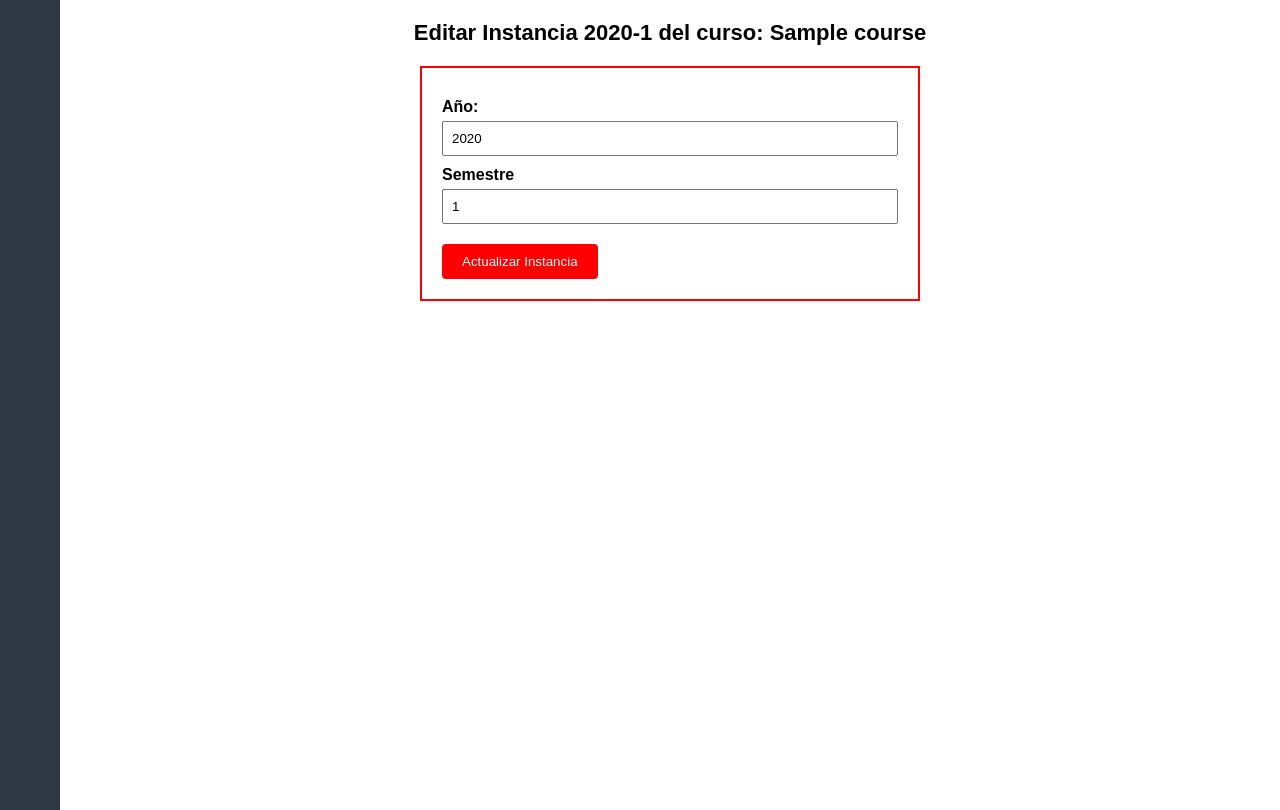
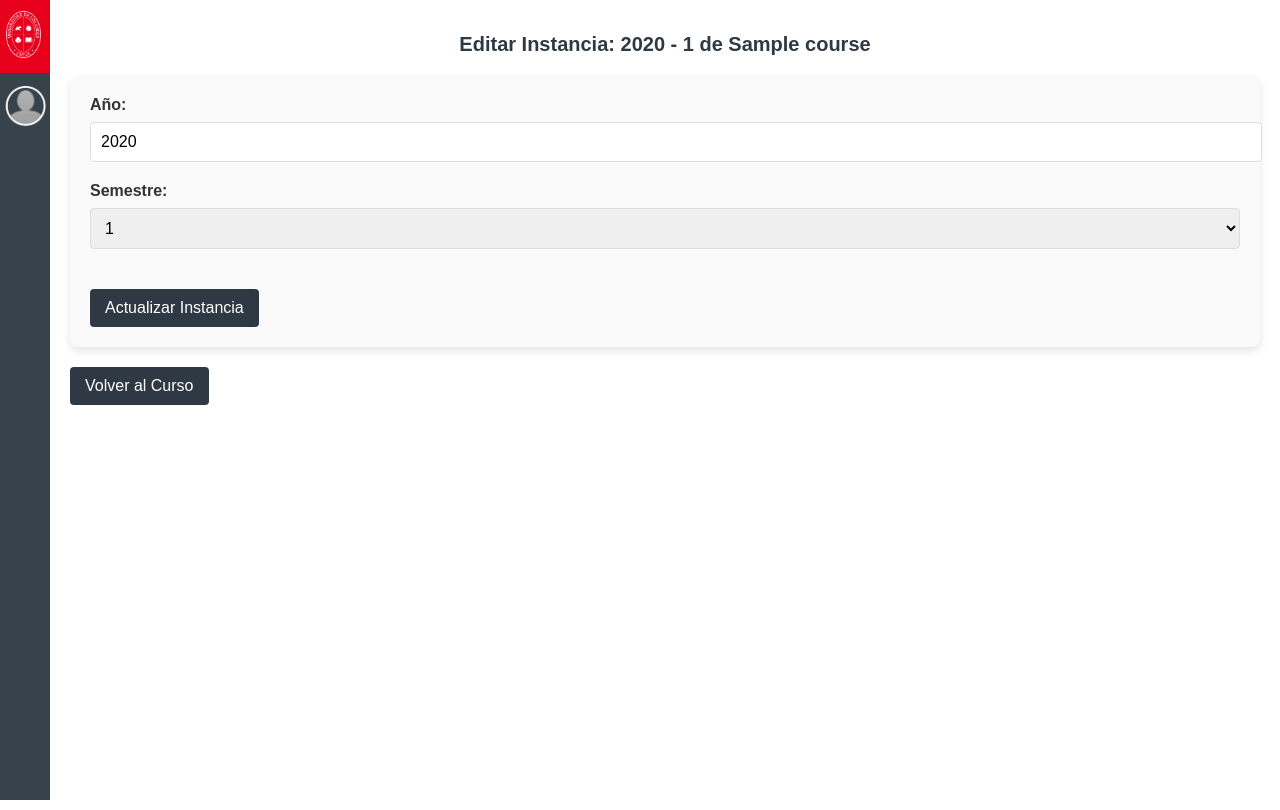
Before and after one commit to FabianSaavedraE/SGA_SoftwareVerificable_grupo1, a Flask app: page /course_instances/1 in a window 1280 px wide. Run offline with Flask 3, Linux system fonts and the light colour scheme; tables that the repository leaves empty hold one stand-in row (values such as "Sample post").

Commit message:
fix: inclusion of update on the fix

```diff
--- a/app/controllers/course_instance_controller.py
+++ b/app/controllers/course_instance_controller.py
@@ -32,8 +32,18 @@ def update_course_instance(course_instance, data):
     if not course_instance:
         return None
 
-    course_instance.year = data.get('year', course_instance.year)
-    course_instance.semester = data.get('semester', course_instance.semester)
+    new_year = int(data.get('year', course_instance.year))
+    new_semester = int(data.get('semester', course_instance.semester))
+    exists = CourseInstance.query.filter_by(
+        course_id=course_instance.course_id,
+        year=new_year,
+        semester=new_semester
+    ).filter(CourseInstance.id != course_instance.id).first()
+    if exists:
+        return None
+
+    course_instance.year = new_year
+    course_instance.semester = new_semester
 
     db.session.commit()
     return course_instance
--- a/app/routes/course_instance_routes.py
+++ b/app/routes/course_instance_routes.py
@@ -29,11 +29,11 @@ def show_course_instance_view(course_instance_id):
 @course_instance_bp.route('/create/<int:course_id>', methods=['GET', 'POST'])
 def create_course_instance_view(course_id):
     course = get_course(course_id)
-    error = None
 
     if not course:
         return redirect(url_for('courses.get_course_view'))
 
+    error = None
     if request.method == 'POST':
         data = build_course_instance_data(request.form, course_id)
         course_instance = create_course_instance(data)
@@ -58,17 +58,22 @@ def update_course_instance_view(course_instance_id):
             course_id=course_instance.course.id
         ))
 
+    error = None
     if request.method == 'POST':
         data = request.form
-        update_course_instance(course_instance, data)
-        return redirect(url_for(
-            'courses.show_course_view',
-            course_id=course_instance.course.id
-        ))
+        course_instance_updated = update_course_instance(course_instance, data)
+        if course_instance_updated is None:
+            error = "Ya existe otra instancia de este curso en ese año y semestre."
+        else:
+            return redirect(url_for(
+                'courses.show_course_view',
+                course_id=course_instance.course.id
+            ))
 
     return render_template(
         'course_instances/edit.html',
-        course_instance=course_instance
+        course_instance=course_instance,
+        error=error
     )
 
 @course_instance_bp.route(
--- a/app/templates/course_instances/create.html
+++ b/app/templates/course_instances/create.html
@@ -14,9 +14,7 @@
     <h1>Crear Instancia para el curso {{ course.name }}</h1>
 
     {% if error %}
-    <div class="error-msg">
-        {{ error }}
-    </div>
+    <div class="error-msg">{{ error }}</div>
     {% endif %}
 
     <form action="{{ url_for('course_instances.create_course_instance_view', course_id=course.id) }}" method="POST">
--- a/app/templates/course_instances/edit.html
+++ b/app/templates/course_instances/edit.html
@@ -1,121 +1,41 @@
 <!DOCTYPE html>
-<html lang="en">
+<html lang="es">
+
 <head>
     <meta charset="UTF-8">
-    <title>Editar Instancia de Curso</title>
-    <style>
-        html, body {
-            margin: 0;
-            padding: 0;
-            height: 100%;
-            font-family: sans-serif;
-        }
+    <title>Editar Instancia de Curso {{ course_instance.course.name }}</title>
+    <link rel="stylesheet" href="{{ url_for('static', filename='styles/user_styles.css') }}">
+</head>
 
-        body {
-            display: flex;
-        }
+<body>
+{% include 'navbar.html' %}
 
-        .sidebar {
-            width: 60px;
-            background-color: #2f3943;
-            height: 100vh;
-            display: flex;
-            flex-direction: column;
-            align-items: center;
-            padding-top: 10px;
-        }
+<div class="main">
+    <h1 class="title">Editar Instancia: {{ course_instance.year }} - {{ course_instance.semester }} de {{ course_instance.course.name }}</h1>
 
-        .main {
-            flex-grow: 1;
-            height: 100vh;
-            box-sizing: border-box;
-            padding: 20px;
-            background-color: white;
-            overflow: auto;
-            display: flex;
-            flex-direction: column;
-            align-items: center;
-        }
+    {% if error %}
+    <div class="error-msg">{{ error }}</div>
+    {% endif %}
 
-        .title {
-            font-weight: bold;
-            font-size: 22px;
-            margin-bottom: 20px;
-            text-align: center;
-        }
+    <form action="{{ url_for('course_instances.update_course_instance_view', course_instance_id=course_instance.id) }}" method="POST">
+        <div>
+            <label for="year">Año:</label>
+            <input type="text" id="year" name="year" value="{{ course_instance.year }}" required>
+        </div>
 
-        .form-container {
-            border: 2px solid red;
-            padding: 20px;
-            max-width: 500px;
-            width: 100%;
-            box-sizing: border-box;
-        }
+        <div>
+            <label for="semester">Semestre:</label>
+            <select id="semester" name="semester" required>
+                <option value="1" {% if course_instance.semester == 1 %}selected{% endif %}>1</option>
+                <option value="2" {% if course_instance.semester == 2 %}selected{% endif %}>2</option>
+            </select>
+        </div>
 
-        label {
-            display: block;
-            margin-top: 10px;
-            font-weight: bold;
-        }
+        <button type="submit" class="btn-back">Actualizar Instancia</button>
+    </form>
 
-        input[type="text"] {
-            width: 100%;
-            padding: 8px;
-            margin-top: 5px;
-            box-sizing: border-box;
-        }
+    <a href="{{ url_for('courses.show_course_view', course_id=course_instance.course.id) }}" class="btn-back">Volver al Curso</a>
+</div>
+</body>
 
-        button {
-            margin-top: 20px;
-            padding: 10px 20px;
-            background-color: red;
-            color: white;
-            border: none;
-            border-radius: 4px;
-            cursor: pointer;
-        }
-
-        button:hover {
-            background-color: darkred;
-        }
-
-        .btn-back {
-            margin-top: 10px;
-            display: inline-block;
-            background-color: #2f3943;
-            color: white;
-            text-decoration: none;
-            padding: 8px 12px;
-            border-radius: 4px;
-        }
-
-        .btn-back:hover {
-            background-color: #1c2229;
-        }
-
-    </style>
-</head>
-<body>
-
-    <div class="sidebar">
-        <!-- Sidebar vacía por ahora -->
-    </div>
-
-    <div class="main">
-        <div class="title">Editar Instancia {{ course_instance.year}}-{{course_instance.semester}} del curso: {{ course_instance.course.name }}</div>
-
-        <div class="form-container">
-            <form action="{{ url_for('course_instances.update_course_instance_view', course_instance_id=course_instance.id) }}" method="POST">
-                <label for="year">Año:</label>
-                <input type="text" id="year" name="year" value="{{ course_instance.year }}" required>
-
-                <label for="semester">Semestre</label>
-                <input type="text" id="semester" name="semester" value="{{ course_instance.semester }}" required>
-
-                <button type="submit">Actualizar Instancia</button>
-            </form>
-        </div>
-    </div>
-
-</body>
 </html>
```
